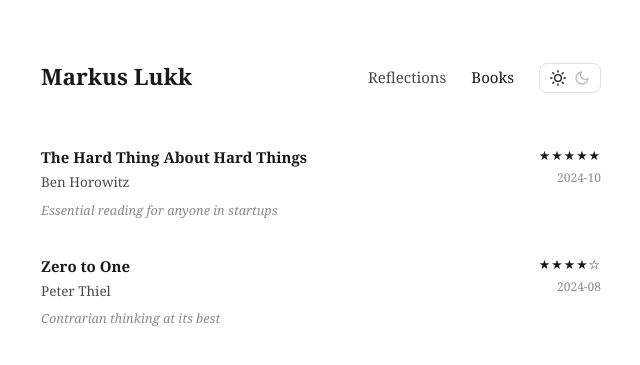
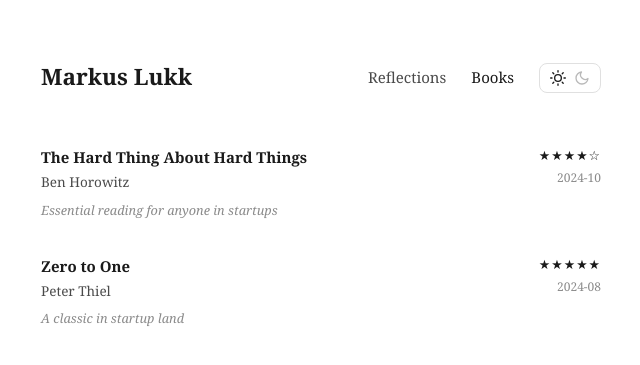
Before and after one commit to markuslukk/markuslukk.github.io, a Jekyll site: the page built from books.html, in a window 1280 px wide. Shown: the top 365 px of the page, without its empty margins (319-959 px from the left). Built offline with Jekyll 4.4.1, drawn with Linux system fonts in a browser that asks for light colours.

Commit message:
Update books.html

```diff
--- a/books.html
+++ b/books.html
@@ -36,7 +36,7 @@ title: Books - Markus Lukk
           <span class="book-note">Essential reading for anyone in startups</span>
         </div>
         <div class="book-meta">
-          <span class="stars">★★★★★</span>
+          <span class="stars">★★★★☆</span>
           <span class="item-date">2024-10</span>
         </div>
       </li>
@@ -44,10 +44,10 @@ title: Books - Markus Lukk
         <div class="book-info">
           <span class="book-title">Zero to One</span>
           <span class="book-author">Peter Thiel</span>
-          <span class="book-note">Contrarian thinking at its best</span>
+          <span class="book-note">A classic in startup land</span>
         </div>
         <div class="book-meta">
-          <span class="stars">★★★★☆</span>
+          <span class="stars">★★★★★</span>
           <span class="item-date">2024-08</span>
         </div>
       </li>
```
